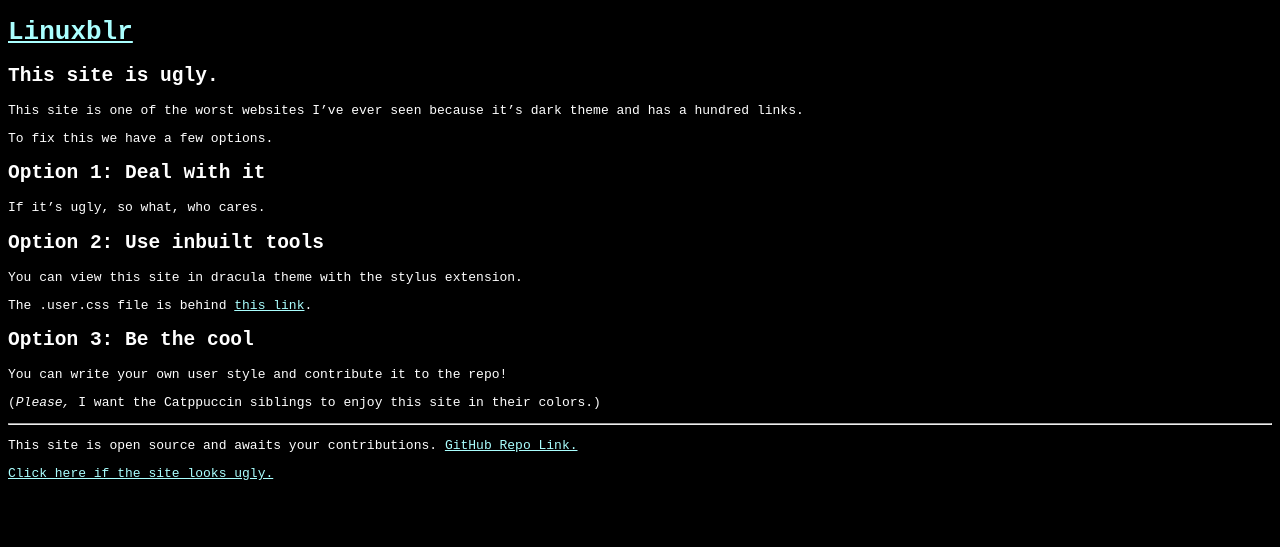
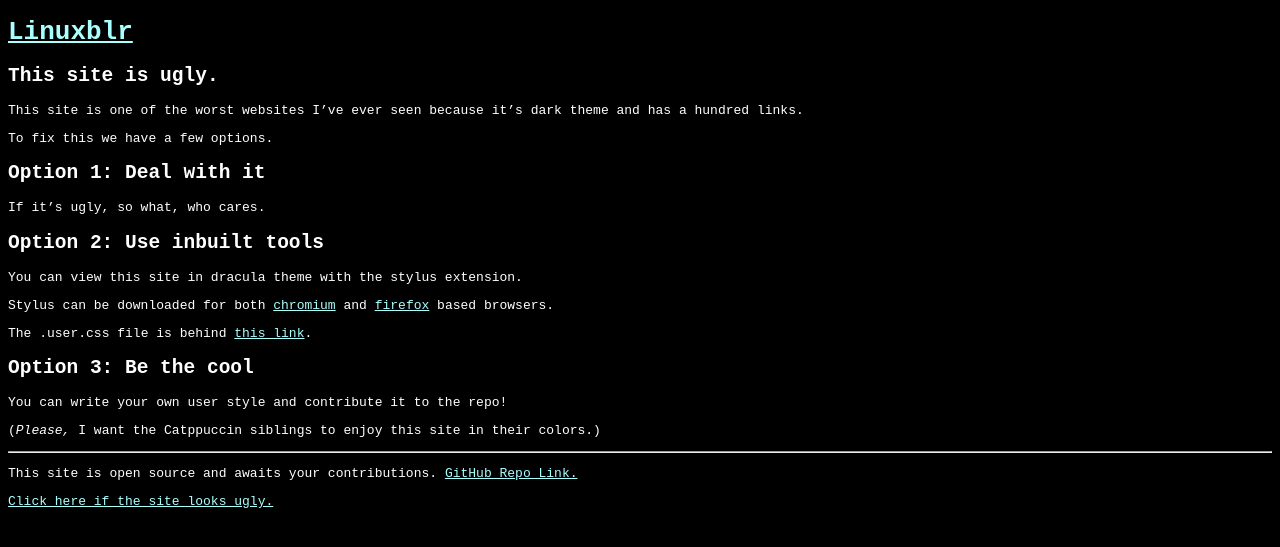
Before and after one commit to linuxpostingxyz/linuxlist, a Jekyll site: the page built from other/ugly.md, in a window 1280 px wide. Shown: the top 547 px of the page. Built offline with Jekyll 4.4.1, drawn with Linux system fonts in a browser that asks for light colours; our own code applies the rules of GitHub Pages for plain Markdown files.

Commit message:
convenience hateful users

```diff
--- a/other/ugly.md
+++ b/other/ugly.md
@@ -13,6 +13,8 @@ If it's ugly, so what, who cares.
 
 You can view this site in dracula theme with the stylus extension.
 
+Stylus can be downloaded for both [chromium](https://chromewebstore.google.com/detail/stylus/clngdbkpkpeebahjckkjfobafhncgmne) and [firefox](https://addons.mozilla.org/en-US/firefox/addon/styl-us/) based browsers.
+
 The `.user.css` file is behind [this link](/other/dracula.user.css){:target="_blank"}.
 
 ## Option 3: Be the cool
```
